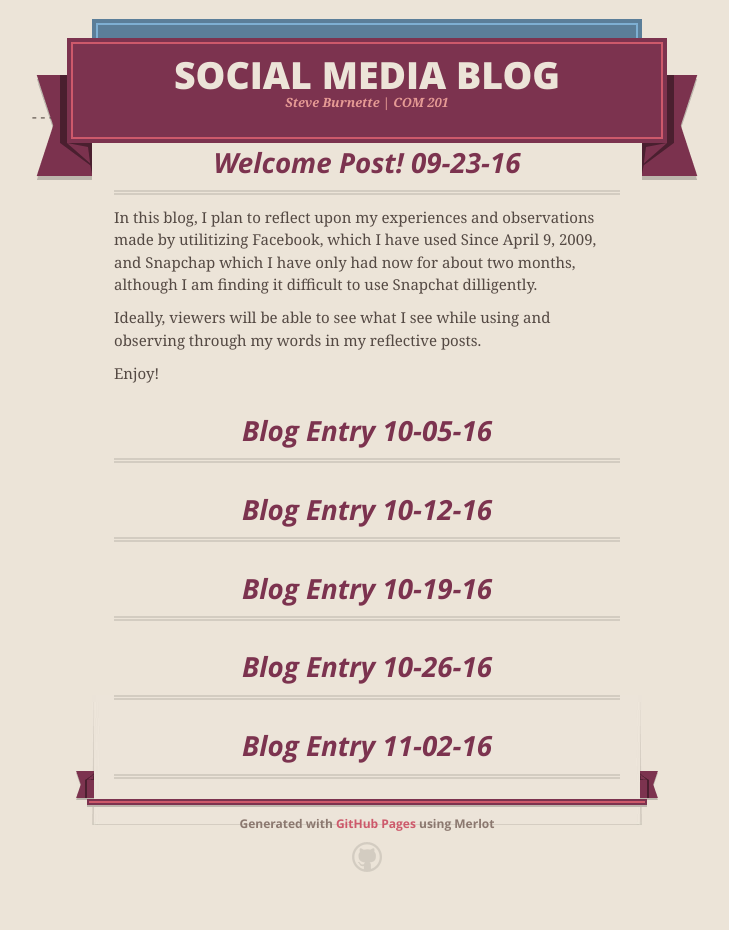
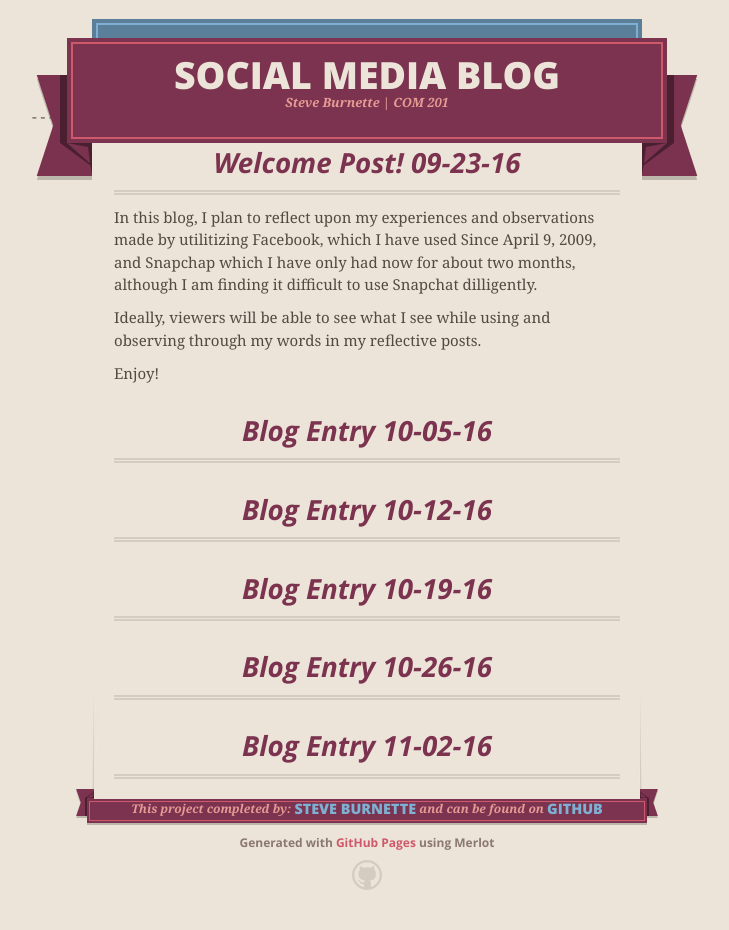
Before and after one commit to sburnet1/Social-Media-Presence-Blog, a Jekyll site: the page index.html, which Jekyll copies as it is, in a window 1280 px wide. Shown: the whole page, without its empty margins (273-1002 px from the left). Built offline with Jekyll 4.4.1, drawn with Linux system fonts in a browser that asks for light colours; nearby versions of some CDN libraries.

Commit message:
Update index.html

```diff
--- a/index.html
+++ b/index.html
@@ -70,7 +70,7 @@
       <footer>
         <span class="ribbon-outer">
           <span class="ribbon-inner">
-          </span>
+          <p>This project completed by: <a href="https://github.com/sburnet1">Steve Burnette</a> and can be found on <a href="https://github.com/sburnet1/Social-Media-Presence-Blog">GitHub</a></p>          </span>
           <span class="left-tail"></span>
           <span class="right-tail"></span>
         </span>
```
